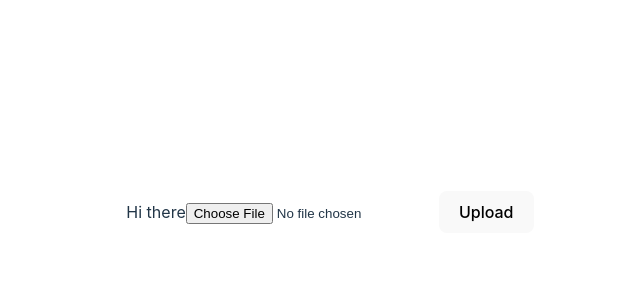
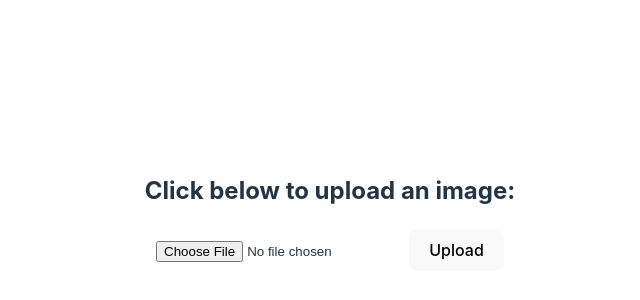
Before and after one commit to DanielCouperthwaite/backend-storage-practise, a React (Vite) app: page / in a window 1280 px wide. Shown: the part 188-488 px from the top of the page, without its empty margins (310-950 px from the left). Built offline with nearby package versions, Linux system fonts and the light colour scheme.

Commit message:
add simple ui

```diff
--- a/src/App.jsx
+++ b/src/App.jsx
@@ -18,7 +18,7 @@ function App() {
   return (
     <>
       <div className='app'>
-        Hi there
+        <h2>Click below to upload an image:</h2>
         <input type="file" onChange={(event) => {setFileUpload(event.target.files[0])}}/>
           <button onClick={fileUpload}>Upload</button>
 
```
